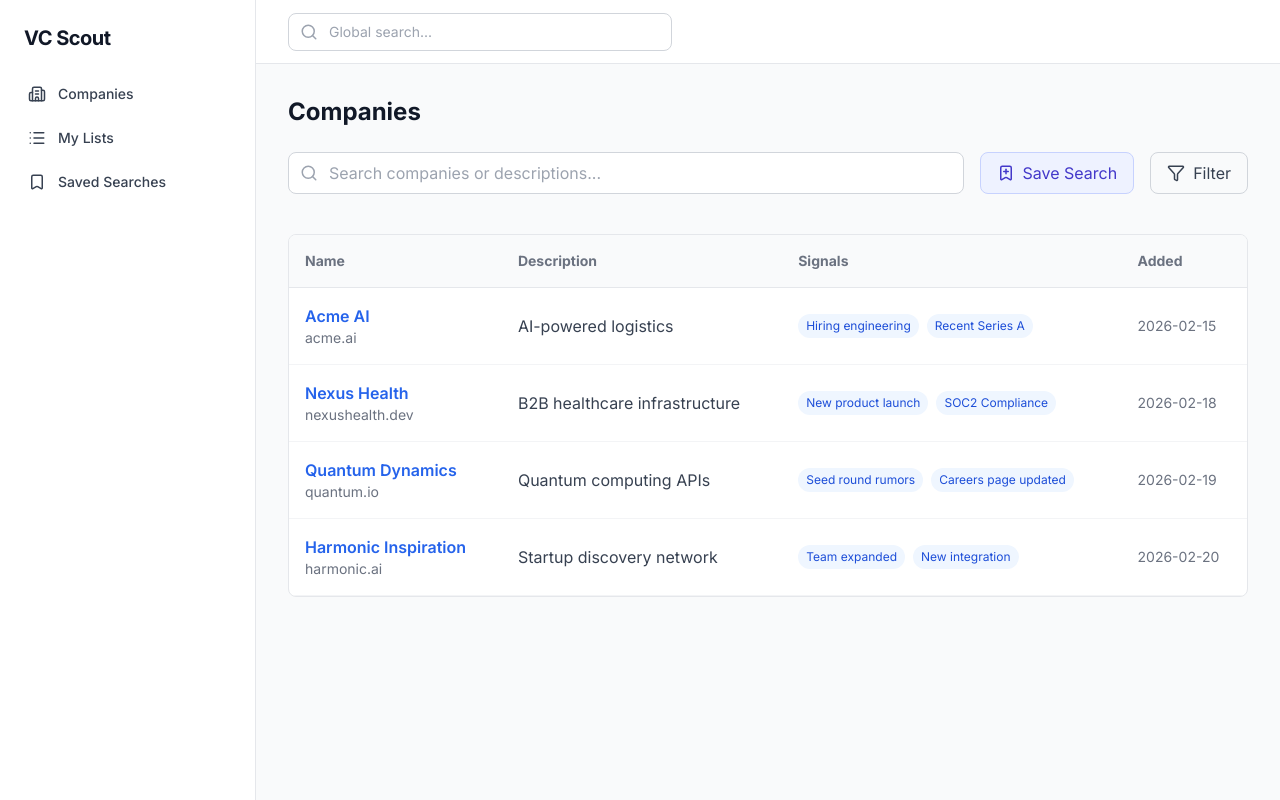
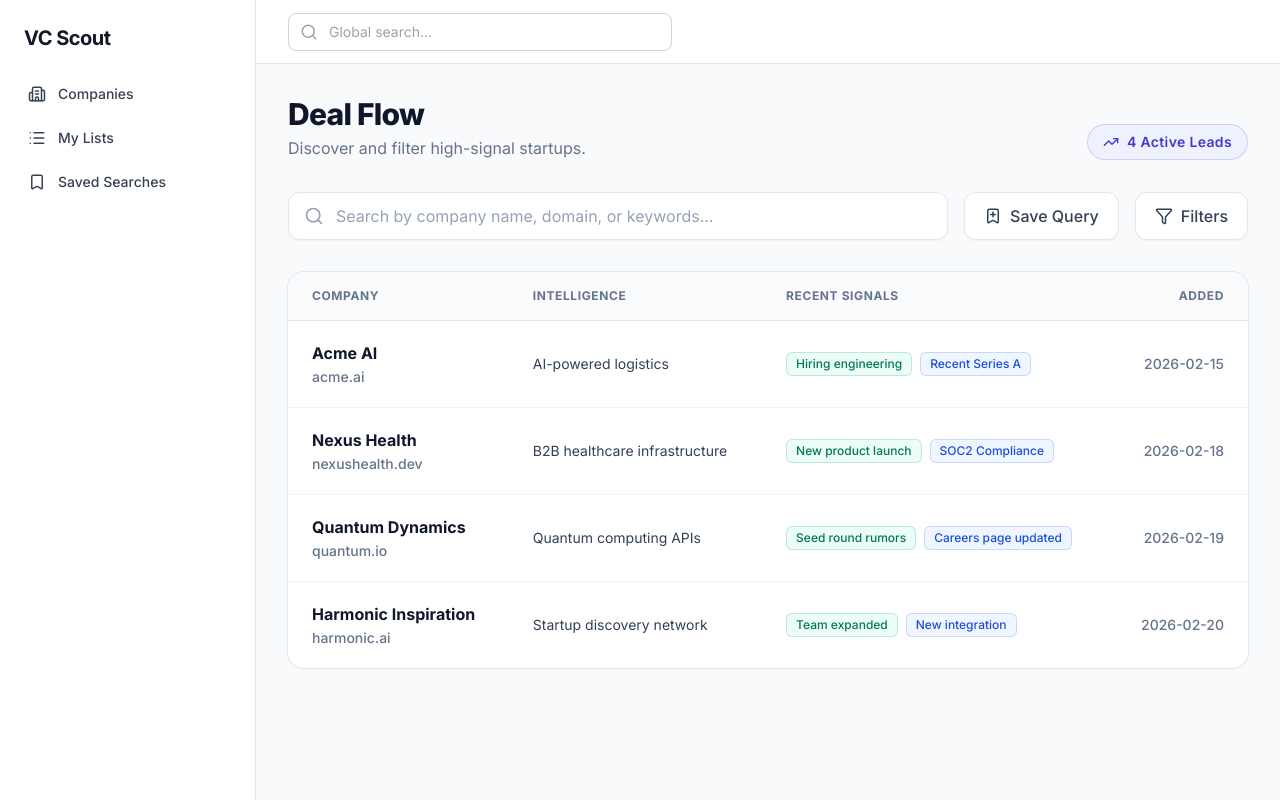
Before and after one commit to The-morning-star23/vc-scout-app, a Next.js app: page /companies in a window 1280 px wide. Built offline with nearby package versions, Linux system fonts and the light colour scheme.

Commit message:
style: apply premium rich light theme to companies view

```diff
--- a/src/app/companies/page.tsx
+++ b/src/app/companies/page.tsx
@@ -3,7 +3,7 @@
 import { useState, useEffect, Suspense } from "react";
 import { useSearchParams } from "next/navigation";
 import { mockCompanies } from "@/data/mockCompanies";
-import { Search, Filter, ChevronLeft, ChevronRight, BookmarkPlus } from "lucide-react";
+import { Search, Filter, ChevronLeft, ChevronRight, BookmarkPlus, TrendingUp } from "lucide-react";
 import Link from "next/link";
 
 function CompaniesContent() {
@@ -45,100 +45,124 @@ function CompaniesContent() {
   const startIndex = (currentPage - 1) * itemsPerPage;
   const paginatedCompanies = filteredCompanies.slice(startIndex, startIndex + itemsPerPage);
 
+  const getBadgeColor = (index: number) => {
+    const colors = [
+      "bg-emerald-50 text-emerald-700 ring-emerald-600/20",
+      "bg-blue-50 text-blue-700 ring-blue-600/20",
+      "bg-indigo-50 text-indigo-700 ring-indigo-600/20",
+      "bg-purple-50 text-purple-700 ring-purple-600/20",
+      "bg-amber-50 text-amber-700 ring-amber-600/20"
+    ];
+    return colors[index % colors.length];
+  };
+
   return (
-    <div className="flex flex-col gap-6">
-      <div className="flex justify-between items-center">
-        <h1 className="text-2xl font-bold text-gray-900">Companies</h1>
+    <div className="flex flex-col gap-8 max-w-7xl mx-auto w-full">
+      <div className="flex justify-between items-end">
+        <div>
+          <h1 className="text-3xl font-extrabold text-slate-900 tracking-tight">Deal Flow</h1>
+          <p className="text-slate-500 mt-1">Discover and filter high-signal startups.</p>
+        </div>
+        <div className="flex items-center gap-2 px-4 py-2 bg-indigo-50 text-indigo-700 rounded-full text-sm font-semibold tracking-wide ring-1 ring-inset ring-indigo-600/20">
+          <TrendingUp size={16} />
+          <span>{filteredCompanies.length} Active Leads</span>
+        </div>
       </div>
 
-      <div className="flex gap-4 mb-4">
-        <div className="relative flex-1">
-          <Search className="absolute left-3 top-1/2 -translate-y-1/2 text-gray-400" size={18} />
+      <div className="flex gap-4">
+        <div className="relative flex-1 shadow-sm rounded-xl">
+          <Search className="absolute left-4 top-1/2 -translate-y-1/2 text-slate-400" size={20} />
           <input
             type="text"
-            placeholder="Search companies or descriptions..."
+            placeholder="Search by company name, domain, or keywords..."
             value={search}
             onChange={(e) => {
               setSearch(e.target.value);
               setCurrentPage(1);
             }}
-            className="w-full pl-10 pr-4 py-2 border border-gray-300 rounded-lg focus:outline-none focus:ring-2 focus:ring-blue-500"
+            className="w-full pl-12 pr-4 py-3 border-0 ring-1 ring-inset ring-slate-200 rounded-xl focus:ring-2 focus:ring-inset focus:ring-indigo-600 text-slate-900 placeholder:text-slate-400 bg-white"
           />
         </div>
         <button
           onClick={handleSaveSearch}
-          className="flex items-center gap-2 px-4 py-2 bg-indigo-50 text-indigo-700 border border-indigo-200 rounded-lg hover:bg-indigo-100 transition-colors"
+          className="flex items-center gap-2 px-5 py-3 bg-white text-slate-700 ring-1 ring-inset ring-slate-200 shadow-sm rounded-xl hover:bg-slate-50 hover:text-indigo-600 transition-all font-medium"
         >
           <BookmarkPlus size={18} />
-          <span>Save Search</span>
+          <span>Save Query</span>
         </button>
-        <button className="flex items-center gap-2 px-4 py-2 border border-gray-300 rounded-lg hover:bg-gray-50 text-gray-700">
+        <button className="flex items-center gap-2 px-5 py-3 bg-white text-slate-700 ring-1 ring-inset ring-slate-200 shadow-sm rounded-xl hover:bg-slate-50 transition-all font-medium">
           <Filter size={18} />
-          <span>Filter</span>
+          <span>Filters</span>
         </button>
       </div>
 
-      <div className="bg-white border border-gray-200 rounded-lg overflow-hidden">
+      <div className="bg-white ring-1 ring-slate-200 shadow-sm rounded-2xl overflow-hidden">
         <table className="w-full text-left border-collapse">
           <thead>
-            <tr className="bg-gray-50 border-b border-gray-200 text-sm font-medium text-gray-500">
-              <th className="p-4">Name</th>
-              <th className="p-4">Description</th>
-              <th className="p-4">Signals</th>
-              <th className="p-4">Added</th>
+            <tr className="bg-slate-50/80 border-b border-slate-200 text-xs font-semibold text-slate-500 uppercase tracking-wider">
+              <th className="px-6 py-4">Company</th>
+              <th className="px-6 py-4">Intelligence</th>
+              <th className="px-6 py-4">Recent Signals</th>
+              <th className="px-6 py-4 text-right">Added</th>
             </tr>
           </thead>
-          <tbody>
+          <tbody className="divide-y divide-slate-100">
             {paginatedCompanies.map((company) => (
-              <tr key={company.id} className="border-b border-gray-100 hover:bg-gray-50 transition-colors">
-                <td className="p-4">
-                  <Link href={`/companies/${company.id}`} className="font-semibold text-blue-600 hover:underline">
+              <tr key={company.id} className="hover:bg-slate-50/80 transition-colors group">
+                <td className="px-6 py-5">
+                  <Link href={`/companies/${company.id}`} className="font-bold text-slate-900 group-hover:text-indigo-600 transition-colors text-base">
                     {company.name}
                   </Link>
-                  <div className="text-sm text-gray-500">{company.domain}</div>
+                  <div className="text-sm text-slate-500 mt-0.5 font-medium">{company.domain}</div>
                 </td>
-                <td className="p-4 text-gray-700">{company.description}</td>
-                <td className="p-4">
+                <td className="px-6 py-5 text-slate-700 text-sm">{company.description}</td>
+                <td className="px-6 py-5">
                   <div className="flex flex-wrap gap-2">
                     {company.signals.map((signal, idx) => (
-                      <span key={idx} className="px-2 py-1 bg-blue-50 text-blue-700 text-xs rounded-full">
+                      <span key={idx} className={`px-2.5 py-1 text-xs rounded-md ring-1 ring-inset font-medium ${getBadgeColor(idx)}`}>
                         {signal}
                       </span>
                     ))}
                   </div>
                 </td>
-                <td className="p-4 text-sm text-gray-500">{company.addedAt}</td>
+                <td className="px-6 py-5 text-sm text-slate-500 font-medium text-right whitespace-nowrap">
+                  {company.addedAt}
+                </td>
               </tr>
             ))}
           </tbody>
         </table>
 
         {filteredCompanies.length === 0 && (
-          <div className="p-8 text-center text-gray-500">
-            No companies found matching your search.
+          <div className="p-12 text-center flex flex-col items-center justify-center">
+            <div className="h-12 w-12 rounded-full bg-slate-100 flex items-center justify-center mb-4">
+              <Search className="text-slate-400" size={24} />
+            </div>
+            <h3 className="text-lg font-medium text-slate-900">No startups found</h3>
+            <p className="text-slate-500 mt-1">Try adjusting your search query or filters.</p>
           </div>
         )}
       </div>
 
       {totalPages > 1 && (
-        <div className="flex justify-between items-center text-sm text-gray-600">
+        <div className="flex justify-between items-center text-sm font-medium text-slate-600 bg-white p-4 ring-1 ring-slate-200 shadow-sm rounded-xl">
           <span>
-            Showing {startIndex + 1} to {Math.min(startIndex + itemsPerPage, filteredCompanies.length)} of {filteredCompanies.length}
+            Showing <span className="text-slate-900">{startIndex + 1}</span> to <span className="text-slate-900">{Math.min(startIndex + itemsPerPage, filteredCompanies.length)}</span> of <span className="text-slate-900">{filteredCompanies.length}</span> results
           </span>
           <div className="flex gap-2">
             <button
               onClick={() => setCurrentPage(p => Math.max(1, p - 1))}
               disabled={currentPage === 1}
-              className="p-2 border border-gray-300 rounded hover:bg-gray-50 disabled:opacity-50"
+              className="p-2 ring-1 ring-inset ring-slate-200 rounded-lg hover:bg-slate-50 disabled:opacity-50 disabled:hover:bg-white transition-all text-slate-700"
             >
-              <ChevronLeft size={16} />
+              <ChevronLeft size={18} />
             </button>
             <button
               onClick={() => setCurrentPage(p => Math.min(totalPages, p + 1))}
               disabled={currentPage === totalPages}
-              className="p-2 border border-gray-300 rounded hover:bg-gray-50 disabled:opacity-50"
+              className="p-2 ring-1 ring-inset ring-slate-200 rounded-lg hover:bg-slate-50 disabled:opacity-50 disabled:hover:bg-white transition-all text-slate-700"
             >
-              <ChevronRight size={16} />
+              <ChevronRight size={18} />
             </button>
           </div>
         </div>
@@ -149,7 +173,7 @@ function CompaniesContent() {
 
 export default function CompaniesPage() {
   return (
-    <Suspense fallback={<div className="p-8 text-gray-500">Loading companies...</div>}>
+    <Suspense fallback={<div className="p-8 text-slate-500 font-medium animate-pulse">Loading deal flow...</div>}>
       <CompaniesContent />
     </Suspense>
   );
```
